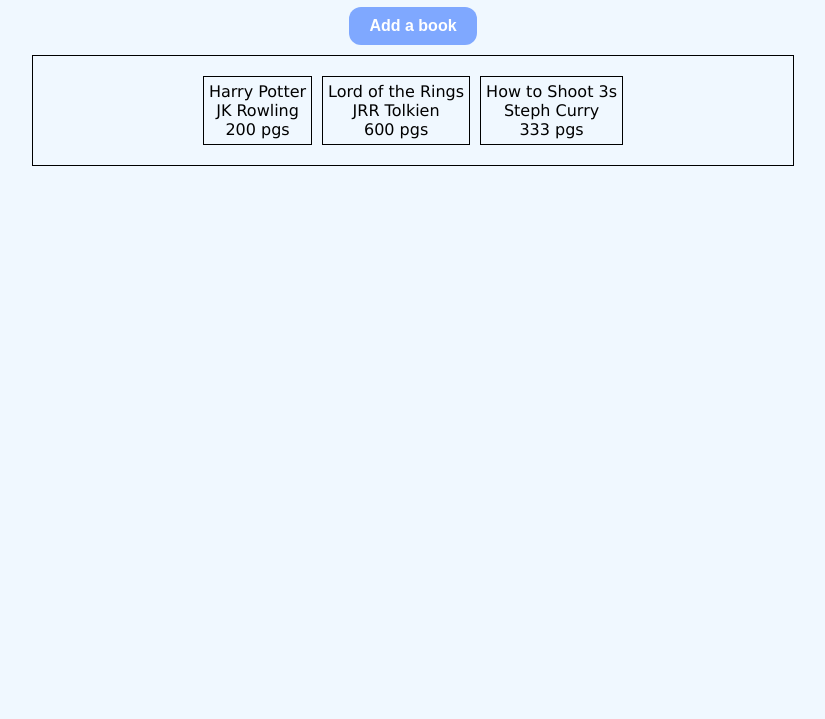
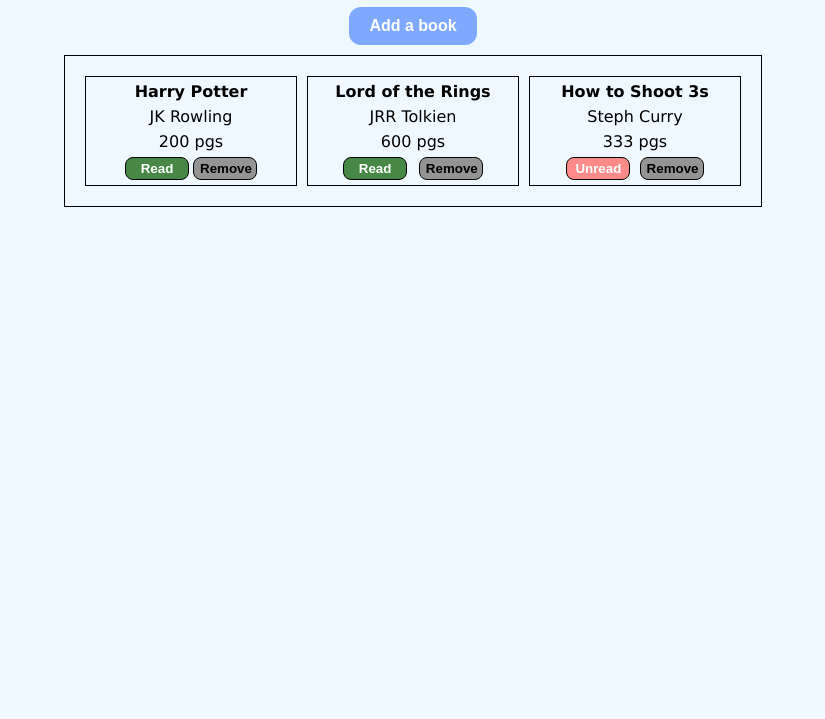
Before and after one commit to ADDikt88/library, a plain HTML site: page index.html in a window 1280 px wide. Shown: the part 81-800 px from the top of the page, without its empty margins (227-1052 px from the left). Drawn offline with Linux system fonts and the light colour scheme.

Commit message:
Add buttons to see if book is read or remove
Buttons do not work yet, but will add in a future commit.
Overall styling is updated again.

```diff
--- a/index.html
+++ b/index.html
@@ -24,7 +24,7 @@
     </div>
     <div class="inputs">
       <p> Have you read this book before?
-        <select>
+        <select id="readStatus">
           <option value="default">Yes</option>
           <option>No</option>
         </select>
--- a/lib.css
+++ b/lib.css
@@ -14,7 +14,7 @@
 }
 
 h1 {
-    color: blue;
+    color: black;
     padding: 20px;
 }
 
@@ -32,9 +32,9 @@
     display: flex;
     flex-wrap: wrap;
     gap: 10px;
-    justify-content: center;
+    justify-content: flex-start;
     text-align: center;
-    width: 720px;
+    width: 656px;
     padding: 20px;
     border: 1px solid black;
 
@@ -43,6 +43,17 @@
 .book {
     border: 1px solid black;
     padding: 5px;
+    display: grid;
+    grid-template-rows: repeat(4, 1fr);
+    justify-content: center;
+    gap: 2px;
+    min-width: 200px;
+}
+
+.bookBtnDiv {
+    display: flex;
+    justify-content: space-evenly;
+    gap: 4px;
 }
 
 
--- a/lib.js
+++ b/lib.js
@@ -1,15 +1,20 @@
 const myLibrary = [];
-let bookDiv, titleP, authorP, pagesP;
+let bookDiv, titleP, authorP, pagesP, bookBtnDiv;
+//let readButton;
+let removeButton = [];
+let readButton = [];
 
 
 
 
 
-function Book(title, author, pages) {
+function Book(title, author, pages, id, status) {
     //the constructor...
     this.title = title;
     this.author = author;
     this.pages = pages;
+    this.id = id;
+    this.status = status;
 }
 
 
@@ -19,16 +24,68 @@
 
     bookDiv = document.createElement("div")
     bookDiv.setAttribute("class", "book");
+
     titleP = document.createElement("p");
     authorP = document.createElement("p");
     pagesP = document.createElement("p");
+    pagesP = document.createElement("p");
+    bookBtnDiv = document.createElement("div");
+    bookBtnDiv.setAttribute("class", "bookBtnDiv");
+
+    readButton[this.id] = document.createElement("button");
+    readButton[this.id].setAttribute("class", "readStatusBtn");
+
+    removeButton[this.id] = document.createElement("button");
+    removeButton[this.id].setAttribute("class", "removeBtn");
+
     bookDiv.setAttribute("id", this.title);
     bookDiv.appendChild(titleP);
     bookDiv.appendChild(authorP);
     bookDiv.appendChild(pagesP);
+    bookDiv.appendChild(bookBtnDiv);
+    bookBtnDiv.appendChild(readButton[this.id]);
+    bookBtnDiv.appendChild(removeButton[this.id]);
+
+
+
     titleP.textContent = this.title;
+    titleP.style.fontWeight = "bold";
     authorP.textContent = this.author;
     pagesP.textContent = this.pages + " pgs";
+
+    //removeButton
+    removeButton[this.id].style.padding = "3px 6px";
+    removeButton[this.id].style.border = "1px solid black";
+    removeButton[this.id].style.borderRadius = "8px";
+    removeButton[this.id].style.minWidth = "4rem";
+    removeButton[this.id].style.maxWidth = "4rem";
+    removeButton[this.id].style.justifySelf = "center";
+    removeButton[this.id].textContent = "Remove"
+    removeButton[this.id].style.backgroundColor = "#949494";
+    removeButton[this.id].style.color = "black";
+    removeButton[this.id].style.fontWeight = "bold";
+
+
+
+    readButton[this.id].style.padding = "3px 6px";
+    readButton[this.id].style.border = "1px solid black";
+    readButton[this.id].style.borderRadius = "8px";
+    readButton[this.id].style.minWidth = "4rem";
+    readButton[this.id].style.justifySelf = "center";
+
+    if (this.status)
+    {
+        readButton[this.id].textContent = "Read"
+        readButton[this.id].style.backgroundColor = "#478847";
+        readButton[this.id].style.color = "white";
+        readButton[this.id].style.fontWeight = "bold";
+    }
+    else{
+        readButton[this.id].textContent = "Unread"
+        readButton[this.id].style.backgroundColor = "rgb(255, 138, 138)";
+        readButton[this.id].style.color = "white";
+        readButton[this.id].style.fontWeight = "bold";
+    }
 
     return bookDiv;
 }
@@ -40,11 +97,11 @@
     myLibrary.push(Book);
 }
 
-const harryPotter = new Book ("Harry Potter", "JK Rowling", 200);
-const lordOfTheRings= new Book ("Lord of the Rings", "JRR Tolkien", 600);
-const shootThrees = new Book ("How to Shoot 3s", "Steph Curry", 333);
+const harryPotter = new Book ("Harry Potter", "JK Rowling", 200, 0, true);
+const lordOfTheRings= new Book ("Lord of the Rings", "JRR Tolkien", 600, 1, true);
+const shootThrees = new Book ("How to Shoot 3s", "Steph Curry", 333, 2, false);
 
-let newBook = new Book ("temp", "temp", 1);
+//let newBook = new Book ("temp", "temp", 1, 0, true);
 
 
 addBookToLibrary(harryPotter);
@@ -77,16 +134,40 @@
 
 // When the user clicks the submit button, get the input value and close the dialog
 confirmBtn.onclick = function(e) {
+
+    let newBook = new Book ("temp", "temp", 1, -1, true);
     newBook.title = document.querySelector("#bookTitle").value;
     newBook.author = document.querySelector("#bookAuthor").value;
     newBook.pages = document.querySelector("#bookPageNums").value;
-    addBookToLibrary(newBook);
-    libraryContainer.appendChild(myLibrary[myLibrary.length - 1].createBook());
-    e.preventDefault();
-    dialog.close();
+    console.log(document.querySelector("#readStatus").value);
+    if (document.querySelector("#readStatus").value == "No")
+        newBook.status = false;
+    else
+        newBook.status = true;
+
+    newBook.id = myLibrary.length - 1;
+
+    if (newBook.title.length < 1 | newBook.author.length < 1)
+        alert("Please enter all text fields");
+    else
+    {
+        if (newBook.pages < 1)
+        {
+            alert("Please enter a page number of at least 1");
+        }
+        else{
+            addBookToLibrary(newBook);
+            libraryContainer.appendChild(myLibrary[myLibrary.length - 1].createBook());
+            e.preventDefault();
+            dialog.close();
+        }
+    }
 }
 
 // When the user clicks the close button, close the dialog
 closeDialogBtn.onclick = function() {
     dialog.close();
 }
+
+//When user clicks read button, it changes it's status
+const readBtn = document.querySelector("#closeDialogBtn");
```
